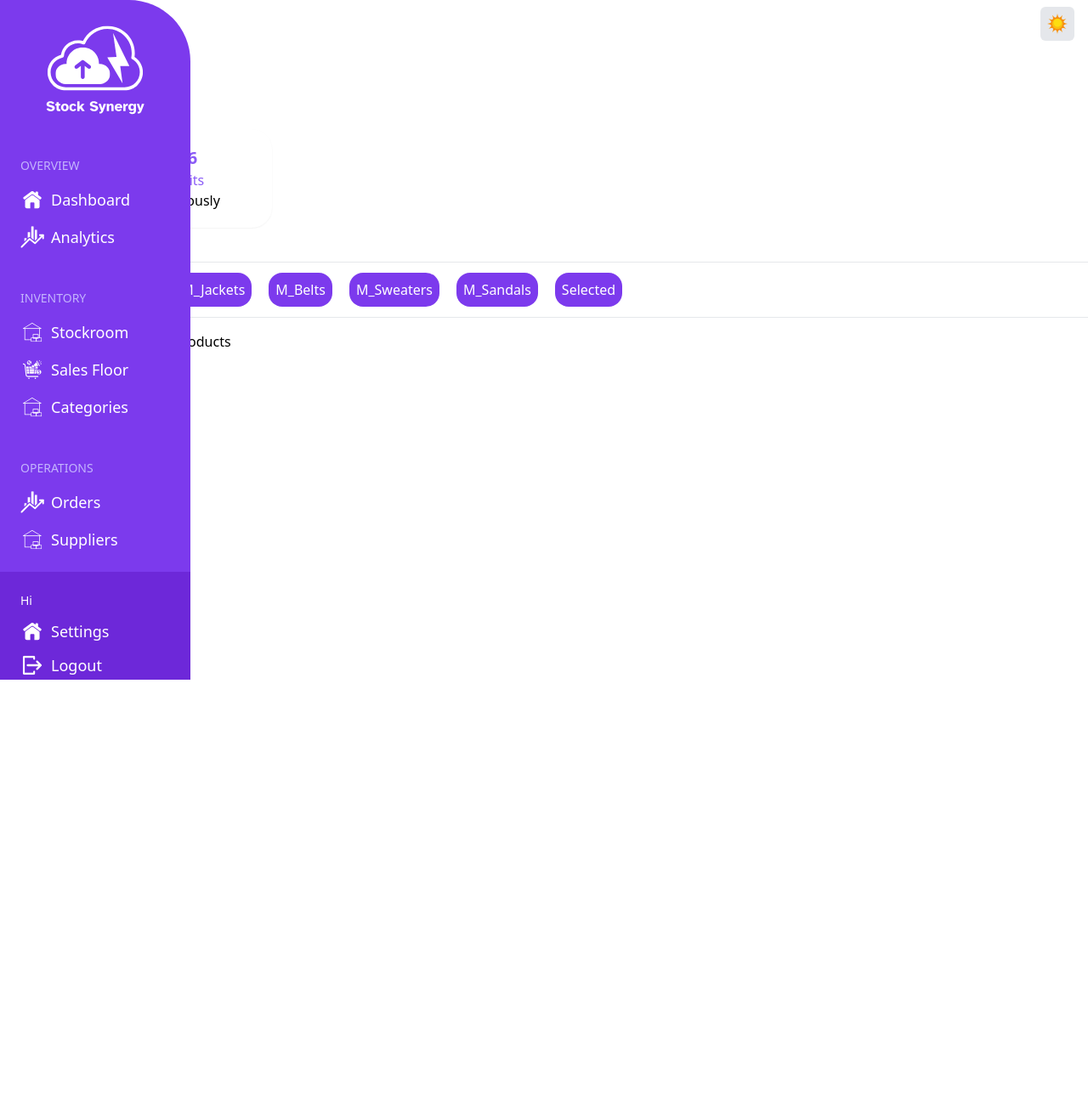
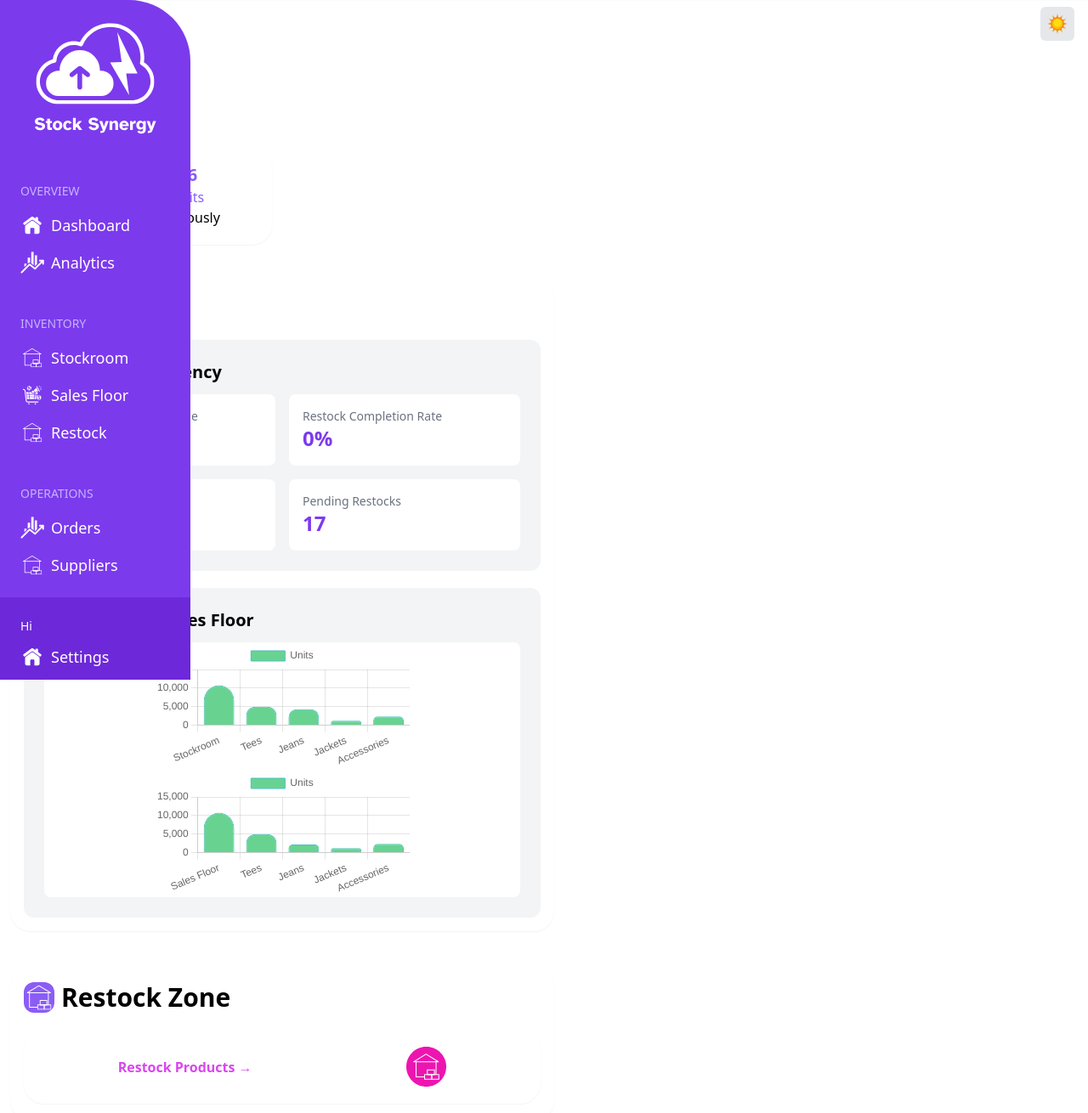
Before and after one commit to MaggPerez/StockSynergy, a React (Vite) app: page /stockroom in a window 1280 px wide. Shown: the whole page at 85% size. Before the commit the page ends 1040 px from the top, so only its background shows below. Built offline with nearby package versions, Linux system fonts and the light colour scheme; no server answers; the database is empty.

Commit message:
added new sidebar with new links, added new layout to stockroom.tsx, and made a restock.tsx to replenish the sales floor

```diff
--- a/src/components/Graph.tsx
+++ b/src/components/Graph.tsx
@@ -21,7 +21,12 @@ ChartJS.register(
   BarController
 );
 
-const Graph = () => {
+interface GraphCharts {
+  chart?: any;
+}
+
+
+function salesFloorChart() {
   const data = {
     labels: ['Sales Floor', 'Tees', 'Jeans', 'Jackets', 'Accessories'],
     datasets: [
@@ -37,9 +42,9 @@ const Graph = () => {
 
   const options = {
     elements: {
-        bar: {
-            borderRadius: 40,
-        },
+      bar: {
+        borderRadius: 40,
+      },
     },
     scales: {
       y: {
@@ -50,9 +55,57 @@ const Graph = () => {
 
   return (
     <div className="lg:h-4/5 flex justify-center">
-      <Bar data={data} options={options}  />
+      <Bar data={data} options={options} />
     </div>
   );
+}
+
+
+function stockroomChart() {
+  const data = {
+    labels: ['Stockroom', 'Tees', 'Jeans', 'Jackets', 'Accessories'],
+    datasets: [
+      {
+        label: 'Units',
+        backgroundColor: '#68d391',
+        borderColor: 'rgba(75, 192, 192, 1)',
+        borderWidth: 1,
+        data: [10742, 5000, 4289, 1200, 2342],
+      },
+    ],
+  };
+
+  const options = {
+    elements: {
+      bar: {
+        borderRadius: 40,
+      },
+    },
+    scales: {
+      y: {
+        beginAtZero: true,
+      },
+    },
+  };
+
+  return (
+    <div className="lg:h-4/5 flex justify-center">
+      <Bar data={data} options={options} />
+    </div>
+  );
+}
+
+const Graph = ({ chart }: GraphCharts) => {
+  if (chart === "SalesFloor") {
+    return salesFloorChart();
+  }
+  else if (chart === "stockroom") {
+    return stockroomChart();
+  }
+
+
+
+
 };
 
 export default Graph;
--- a/src/components/TestSidebar.tsx
+++ b/src/components/InventorySidebar.tsx
@@ -14,8 +14,8 @@ const InventorySidebar: React.FC = () => {
     return (
         <>
             <div>
-                <nav className={`${isSidebarOpen ? "w-0 lg:w-56" : "w-2/3 md:w-72"} bg-violet-600 w-0 h-screen fixed
-                    top-0 left-0 overflow-x-hidden pt-0 duration-500 rounded-tr-[4em] text-lg`}>
+                <nav className={`${isSidebarOpen ? "w-0 lg:w-56" : "w-1/2 md:w-72"} bg-violet-600 w-0 h-screen fixed
+                    top-0 left-0 overflow-x-hidden pt-0 duration-500 rounded-tr-[4em] text-lg z-10`}>
 
                     <div className="flex flex-col h-full text-white font-normal">
                         {/* Close Button */}
@@ -24,9 +24,9 @@ const InventorySidebar: React.FC = () => {
                            onClick={toggleMenu}>&times;</a>
 
                         {/* Logo */}
-                        <div className="flex items-center justify-center pt-3">
+                        <div className="flex items-center justify-center lg:pt-1">
                             <Link to="/home">
-                                <img className="w-10/12 sm:w-8/12 mx-auto"
+                                <img className="lg:w-10/12 sm:w-8/12 w-10/12 mx-auto"
                                      src="/images/stock_synergy_all_white.svg"
                                      alt="Logo" />
                             </Link>
@@ -58,9 +58,9 @@ const InventorySidebar: React.FC = () => {
                                     <img className="w-7" src="/images/sales_floor_white.svg" alt="Sales Floor" />
                                     Sales Floor
                                 </Link>
-                                <Link to='/categories' className="flex gap-2">
+                                <Link to='/restock' className="flex gap-2">
                                     <img className="w-7" src="/images/stockroom_logo_white.svg" alt="Categories" />
-                                    Categories
+                                    Restock
                                 </Link>
                             </div>
 
--- a/src/components/PageHeader.tsx
+++ b/src/components/PageHeader.tsx
@@ -7,11 +7,12 @@ interface PageHeaderProps {
 }
 
 function PageHeader({ title, pathTo }: PageHeaderProps): JSX.Element {
+    let newPath = pathTo?.replace("/", "");
     return (
         <div className="flex flex-col gap-4 pl-4">
             { pathTo &&
                 <Link to={pathTo} className=' flex items-center gap-2'>
-                    <img src="/images/back_arrow.svg" className='w-10 dark:invert' alt="" /> Back to Home
+                    <img src="/images/back_arrow.svg" className='w-10 dark:invert' alt="" /> Back to {newPath}
                 </Link>
             }
             <header className="text-4xl text-violet-600 font-bold">{title}</header>
--- a/src/main.tsx
+++ b/src/main.tsx
@@ -7,6 +7,7 @@ import Home from './pages/Home'
 import Stockroom from './pages/Stockroom';
 import { createBrowserRouter, RouterProvider } from 'react-router-dom';
 import SalesFloor from './pages/SalesFloor';
+import Restock from './pages/Restock';
 
 
 const router = createBrowserRouter([
@@ -27,6 +28,10 @@ const router = createBrowserRouter([
     element: <Stockroom />,
   },
   {
+    path: 'restock',
+    element: <Restock />
+  },
+  {
     path: '/salesfloor',
     element: <SalesFloor />,
   },
--- /dev/null
+++ b/src/pages/Restock.tsx
@@ -0,0 +1,20 @@
+import Products from '../components/Products'
+import InventorySidebar from '../components/InventorySidebar'
+import PageHeader from '../components/PageHeader'
+import { setDocumentTitle } from '../script'
+
+function Restock() {
+  setDocumentTitle("Restock")
+  return (
+    <main className="bg-gray-50 dark:bg-common-black text-black dark:text-white lg:pl-56 lg:duration-300 h-[130vh]">
+
+      <InventorySidebar />
+      <div className="flex justify-between">
+        <PageHeader title="Restock" pathTo="/stockroom" />
+      </div>
+      <Products />
+    </main>
+  )
+}
+
+export default Restock
--- a/src/pages/Stockroom.tsx
+++ b/src/pages/Stockroom.tsx
@@ -1,15 +1,17 @@
-import Sidebar from "../components/Sidebar";
 import PageHeader from "../components/PageHeader";
-import Products from "../components/Products.js";
 import { useEffect, useState } from "react";
 import { getNotOnFloorNum } from "../components/ProductList";
-import InventorySidebar from "../components/TestSidebar";
+import InventorySidebar from "../components/InventorySidebar";
+import { setDocumentTitle } from "../script";
+import { Link } from "react-router-dom";
+import Graph from "../components/Graph";
 
 
 function Stockroom() {
+    setDocumentTitle("Stockroom");
     const [NOF, setNOF] = useState<number | string>("Loading");
-    useEffect(() =>{
-        window.scrollTo(0,0);
+    useEffect(() => {
+        window.scrollTo(0, 0);
 
         async function fetchNOF() {
             setNOF(await getNotOnFloorNum());
@@ -17,17 +19,29 @@ function Stockroom() {
         fetchNOF();
     }, [])
 
+    let progress;
+    if(typeof NOF === 'number'){
+        progress = (NOF / 100) * 100;
+    }
+    else{
+        progress = "Loading"
+    }
+
     return (
-        <main className="lg:pl-56 lg:duration-300 text-black dark:text-white h-[130vh]">
-            {/* <Sidebar /> */}
+        <main className="bg-gray-50 dark:bg-common-black text-black dark:text-white h-[130vh] lg:pl-56 lg:duration-300">
+            {/* Sidebar */}
             <InventorySidebar />
 
-            <div className="flex justify-between">
+            {/* Page header */}
+            <div className="flex justify-betwee pb-5">
                 <PageHeader title="Stockroom" pathTo="/home" />
             </div>
 
+
+            {/* containter for all sections */}
+            <div className="flex flex-col gap-10">
                 {/* Overview of Not on Floor */}
-            <div className="flex flex-col gap-10">
+                <section className="flex flex-col gap-10">
                     <div className="w-full rounded-3xl bg-white dark:bg-common-black p-5 shadow-sm dark:shadow-2xl flex justify-around
                     text-center lg:w-1/4">
                         <div>
@@ -41,14 +55,79 @@ function Stockroom() {
                             <h3>Previously</h3>
                         </div>
                     </div>
+                </section>
 
-                <Products />
+                {/* Analytics */}
+                <section className="items-center p-4 mx-3 bg-white dark:bg-common-black rounded-3xl shadow-sm dark:shadow-2xl lg:w-1/2">
+                    {/* Stockroom with Logo */}
+                    <header className="flex gap-2 text-3xl font-bold pb-5">
+                        <img className="w-9 bg-violet-500 rounded-xl" src="/images/stockroom_logo_white.svg" alt="Stockroom Logo" />Analytics
+                    </header>
+
+                    <div className="flex flex-col [&>*]:bg-gray-100 dark:[&>*]:bg-gray-800 [&>*]:p-6 gap-5">
+                        <div className="rounded-xl">
+                            <h3 className="text-xl font-semibold mb-3">Stockroom Efficiency</h3>
+                            <div className="grid grid-cols-2 gap-4">
+                                <div className="bg-white dark:bg-gray-700 p-4 rounded-lg">
+                                    <p className="text-sm text-gray-500">Average Processing Time</p>
+                                    <p className="text-2xl font-bold text-violet-600">24 min</p>
+                                </div>
+                                <div className="bg-white dark:bg-gray-700 p-4 rounded-lg">
+                                    <p className="text-sm text-gray-500">Restock Completion Rate</p>
+                                    <p className="text-2xl font-bold text-violet-600">{progress}%</p>
+                                </div>
+                                <div className="bg-white dark:bg-gray-700 p-4 rounded-lg">
+                                    <p className="text-sm text-gray-500">Items Processed Today</p>
+                                    <p className="text-2xl font-bold text-violet-600">0</p>
+                                </div>
+                                <div className="bg-white dark:bg-gray-700 p-4 rounded-lg">
+                                    <p className="text-sm text-gray-500">Pending Restocks</p>
+                                    <p className="text-2xl font-bold text-violet-600">17</p>
+                                </div>
+                            </div>
+                        </div>
+
+                        {/* stockroom vs sales floor */}
+                        <div className="rounded-xl">
+                            <h3 className="text-xl font-semibold mb-3">Stockroom vs Sales Floor</h3>
+                            <div className=" bg-white dark:bg-gray-700 rounded-lg flex flex-col items-center justify-center">
+                                <Graph chart="stockroom" />
+                                <Graph chart="SalesFloor" />
+                            </div>
+                        </div>
+                    </div>
+                </section>
+
+
+
+                {/* Enter Restock Page */}
+                <section className="items-center p-4 mx-3 bg-white dark:bg-common-black rounded-3xl shadow-sm dark:shadow-2xl py-5 lg:w-1/2">
+                    {/* Stockroom with Logo */}
+                    <header className="flex gap-2 text-3xl font-bold pb-5">
+                        <img className="w-9 bg-violet-500 rounded-xl" src="/images/stockroom_logo_white.svg" alt="Stockroom Logo" />Restock Zone
+                    </header>
+
+                    <div className="flex gap-[30px] items-center ">
+                        {/* Stockroom Link */}
+                        <Link to='/restock' className="w-full">
+                            <div className="flex justify-center items-center text-fuchsia-500 font-bold bg-white dark:bg-common-black
+                                rounded-3xl p-5 cursor-pointer hover:bg-fuchsia-500 hover:text-white dark:hover:bg-fuchsia-500 shadow-sm dark:shadow-2xl
+                                lg:justify-around">
+                                <p>Restock Products →</p>
+                                <img className="w-10 lg:w-1/12" src="/images/stockroom_logo.svg" alt="" />
+                            </div>
+                        </Link>
+                    </div>
+                </section>
+
 
 
 
             </div>
+
+
+
         </main>
     );
 }
-
 export default Stockroom;
```
Also changed, not shown: src/components/Products.tsx (+34 -1 lines), src/pages/Home.tsx (+3 -4 lines), src/pages/SalesFloor.tsx (+3 -6 lines), 1 other file (tests, documents, lock files or other folders). Lines whose indentation alone changed are shown as unchanged.
